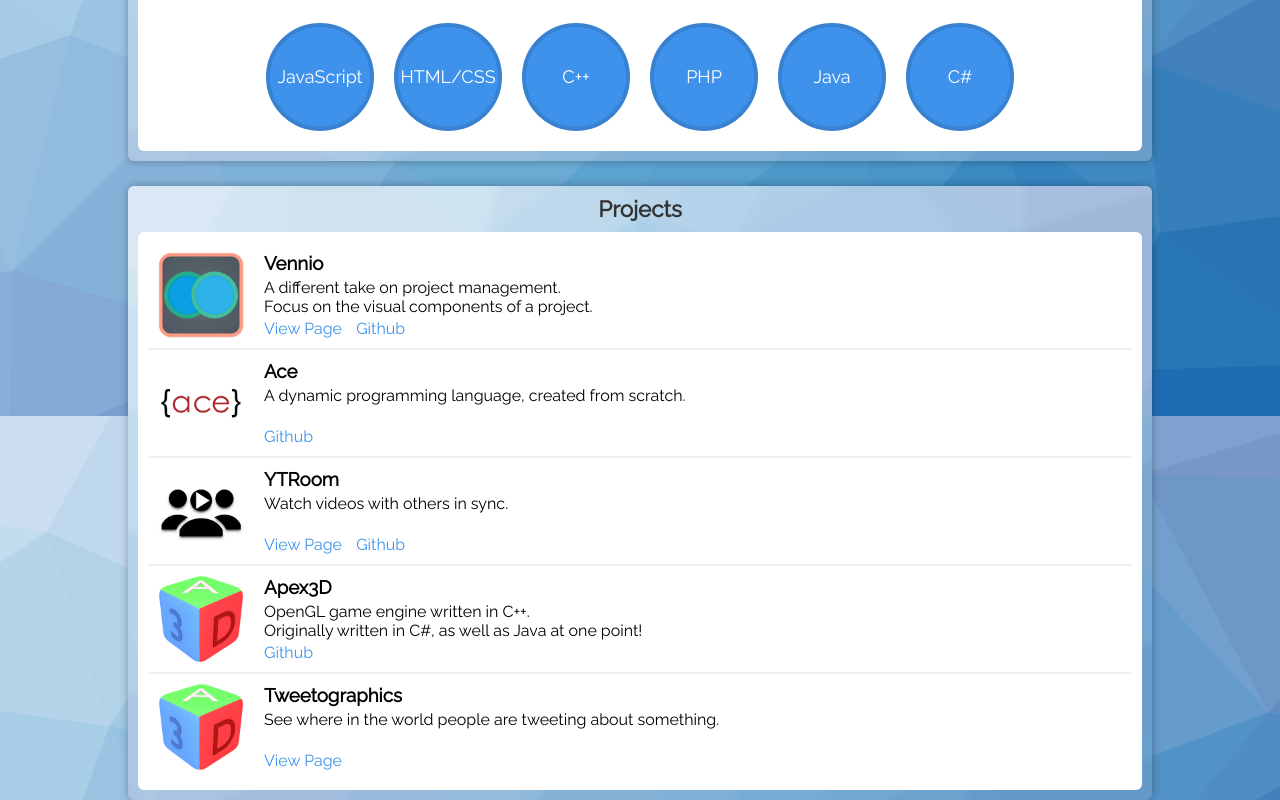
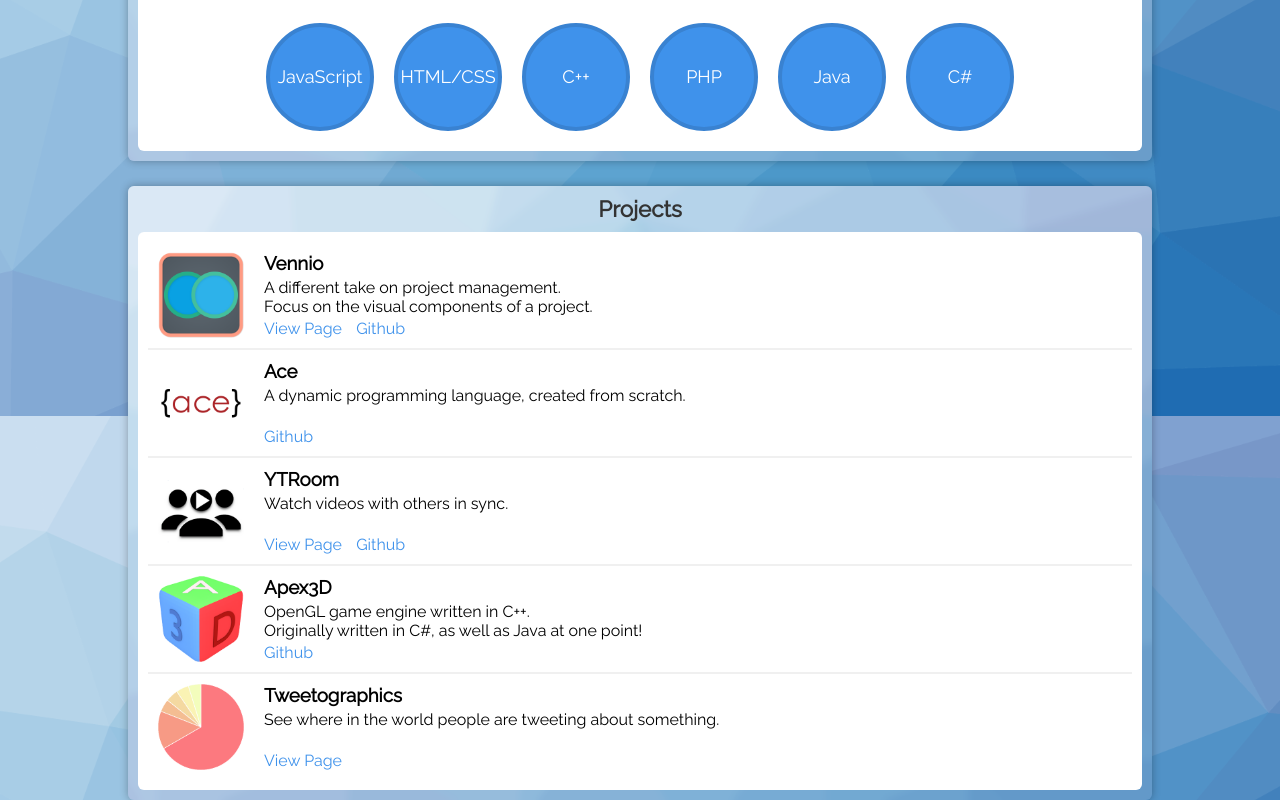
Before and after one commit to ajmd17/ajmd17.github.io, a plain HTML site: page index.html in a window 1280 px wide. Shown: the part 384-1184 px from the top of the page. Drawn offline with Linux system fonts and the light colour scheme.

Commit message:
added tweetographics icon

```diff
--- a/index.html
+++ b/index.html
@@ -132,7 +132,7 @@
                             </div>
                             <hr>
                             <div class="project-circle">
-                                <img src="img/portfolio-items/apex3d.png"></img>
+                                <img src="img/portfolio-items/tweetographics.png"></img>
                                 <div class="project-title">
                                     <h3>Tweetographics</h3>
                                 </div>
```
Also changed, not shown: img/portfolio-items/tweetographics.png (added), 1 other file.
